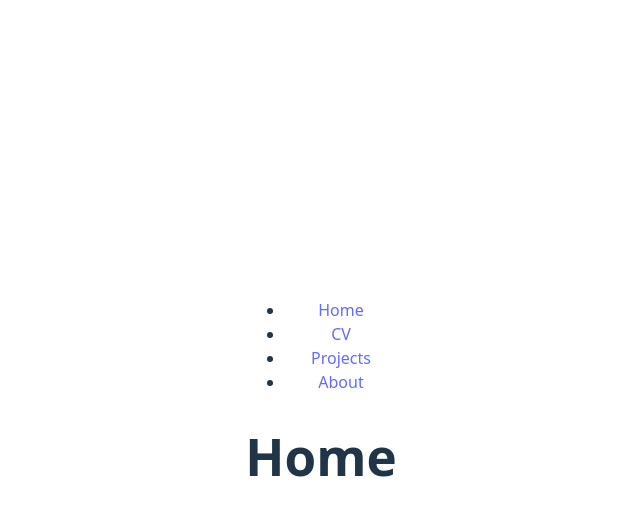
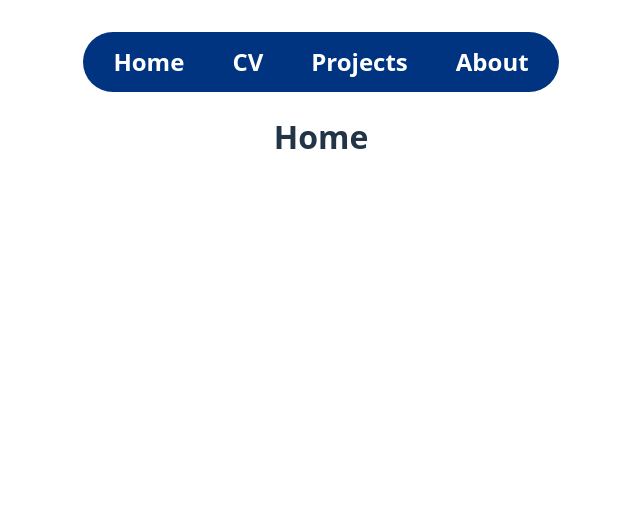
Before and after one commit to lskld/labb2_cv_portal, a React (Vite) app: page / in a window 1280 px wide. Shown: the top 516 px of the page, without its empty margins (319-959 px from the left). Built offline with nearby package versions, Linux system fonts and the light colour scheme.

Commit message:
added styling to navbar

```diff
--- a/src/App.css
+++ b/src/App.css
@@ -4,3 +4,23 @@
   padding: 2rem;
   text-align: center;
 }
+
+.navbar {
+  background-color: #003380;
+  padding: 12px 30px;
+  border-radius: 50px;
+}
+
+.navbar ul {
+  list-style-type: none;
+  display: flex;
+  margin: 0;
+  gap: 2em;
+  padding: 0;
+  font-size: 1.5rem;
+}
+
+.navbar a {
+  color: white;
+  font-weight: 650;
+}
--- a/src/index.css
+++ b/src/index.css
@@ -4,7 +4,7 @@
   font-weight: 400;
 
   color-scheme: light dark;
-  color: rgba(255, 255, 255, 0.87);
+  color: rgba(0, 0, 0, 0.87);
   background-color: white;
 
   font-synthesis: none;
@@ -25,14 +25,8 @@ a:hover {
 body {
   margin: 0;
   display: flex;
-  place-items: center;
   min-width: 320px;
   min-height: 100vh;
-}
-
-h1 {
-  font-size: 3.2em;
-  line-height: 1.1;
 }
 
 button {
```
